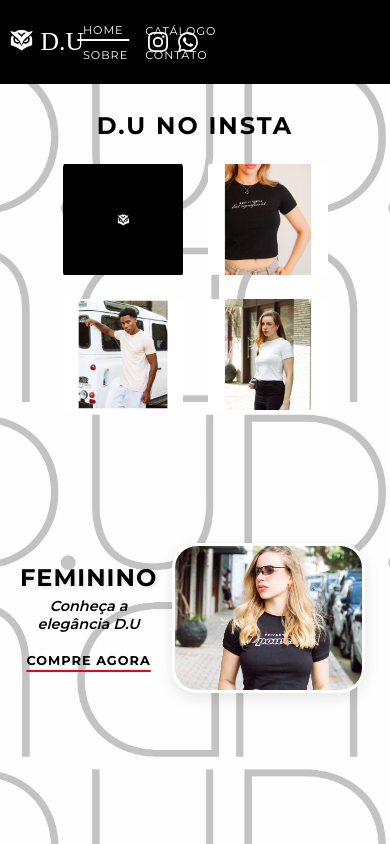
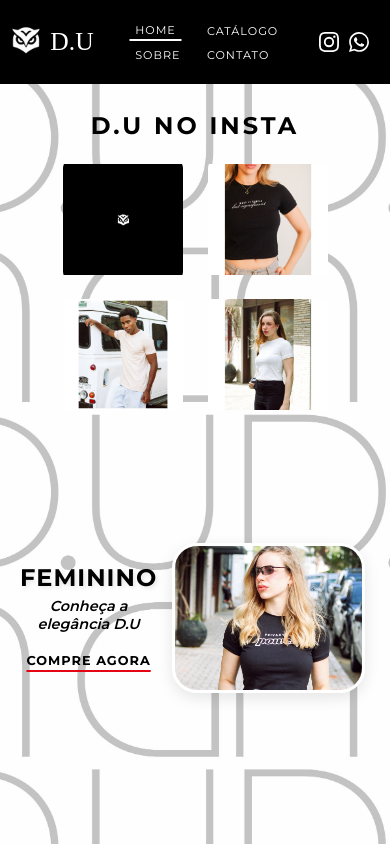
Before and after one commit to gjose05/Projeto-Pessoal-SiteD.U, a React (Create React App) app: page / in a window 390 px wide. Shown: the top 844 px of the page. Built offline with nearby package versions, Linux system fonts and the light colour scheme.

Commit message:
Site D.U versão 2.0

```diff
--- a/src/components/header/Header.css
+++ b/src/components/header/Header.css
@@ -169,7 +169,7 @@
 
 /* parte ESQUERDA da navbar */
 .image-navbar-container {
-    width: 20%;
+    width: 25%;
 }
 
 .image-navbar {
@@ -177,6 +177,7 @@
 }
 
 .DUname-container{
+    width: 50%;
     margin-left: 0px;
 }
 
@@ -190,8 +191,8 @@
   transform: translateX(-50%);
   display: flex;
   justify-content: center;
-  width: 25%;
-  margin-left: 60px;
+  width: 50%;
+  margin-left: 30%;
   height: 100%;
 }
 
@@ -222,15 +223,14 @@
 .redeSocial-navbar-container {
     display: flex;
     align-items: center;
-    width: 100%;
+    width: 20%;
     height: 100%;
-    margin-left: 60px;
 }
 
 .redeSocial-navbar {
     display: flex;
     justify-content: center;
-    gap: 5px;
+    gap: 10px;
     width: 100%;
     height: 100%;
 }
@@ -252,7 +252,7 @@
   width: 20px;
   height: 20px;
   transition: transform 0.3s ease;
-  margin-left: 10px;
+  margin-left: 30px;
 }
 /*Whatsapp*/
 
@@ -263,8 +263,7 @@
   border-radius: 0px;
   transition: all 0.2s ease;
   color: white;
-  margin-left: 5px;
-  margin-right: 15px;
+  margin-right: 5px;
 }
 
 .whatsapp-icon {
--- a/src/pages/About/Sobre.css
+++ b/src/pages/About/Sobre.css
@@ -125,6 +125,21 @@
 
 .side-image {
   height: 450px;
+
+}
+
+.side-image.left {
+  margin-right: -15%;
+  transform: perspective(1000px) rotateY(25deg) translateX(-30%);
+  box-shadow: 40px 0 60px rgba(0, 0, 0, 0.3);
+  clip-path: inset(0 20% 0 0);
+}
+
+.side-image.right {
+  margin-left: -15%;
+  transform: perspective(1000px) rotateY(-25deg) translateX(30%);
+  box-shadow: -40px 0 60px rgba(0, 0, 0, 0.3);
+  clip-path: inset(0 0 0 20%);
 }
 
 .side-image img {
--- a/src/principals/App.css
+++ b/src/principals/App.css
@@ -6,25 +6,31 @@
 
 .header{
   height:13vh;
+  width: 100%;
+
 }
 
 .home-container-app{
   height: 70vh;
+  width: 100%;
 }
 
 .mostruario-container-app{
   height: 150vh;
   background: linear-gradient(to bottom, #ffffff, #e9dfd1 50%);
+  width: 100%;
 }
 
 .sobre-container-app{
   height: 100vh;
   background: linear-gradient(to bottom, #e9dfd1, RGB(245, 241, 235) 20%);
+  width: 100%;
 }
 
 .paginaContatos{
   height: 100vh;
   background: linear-gradient(to bottom, RGB(245, 241, 235), #c9c6c6  80%);
+  width: 100%;
 }
 
 .site-footer {
@@ -33,12 +39,13 @@
   padding: 24px 0; /* sem padding lateral */
   text-align: center;
   font-size: 0.9rem;
-font-weight: 800;
+font-weight: 400;
   width: 100%;
   position: relative;
   left: 0;
   margin: 0;
   box-sizing: border-box;
+  width: 100%;
 }
 
 
@@ -50,15 +57,16 @@ font-weight: 800;
 @media (max-width: 767px) {
   .header{
     height: 9vh;
-    width: 100%;
   }
 
   .home-container-app{
   height: 145vh;
+
 }
 
 .mostruario-container-app{
   height: 260vh;
+
 }
 
 .sobre-container-app{
--- a/src/static/redesSociais/InstagramFeed.css
+++ b/src/static/redesSociais/InstagramFeed.css
@@ -20,7 +20,7 @@
   font-weight: 800;
   color: #000000;
   font-size: 1.5rem;
-  letter-spacing: 2px;
+  letter-spacing: 3px;
   text-transform: uppercase;
   margin: 0;
   display: inline-block;
```
